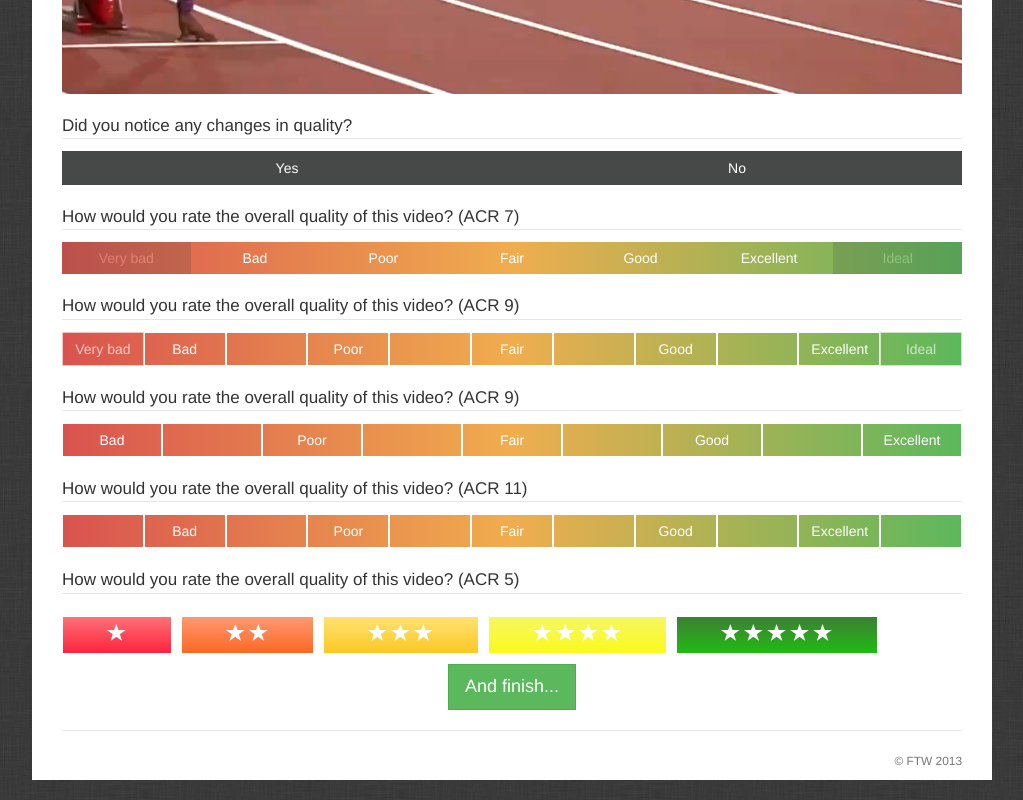
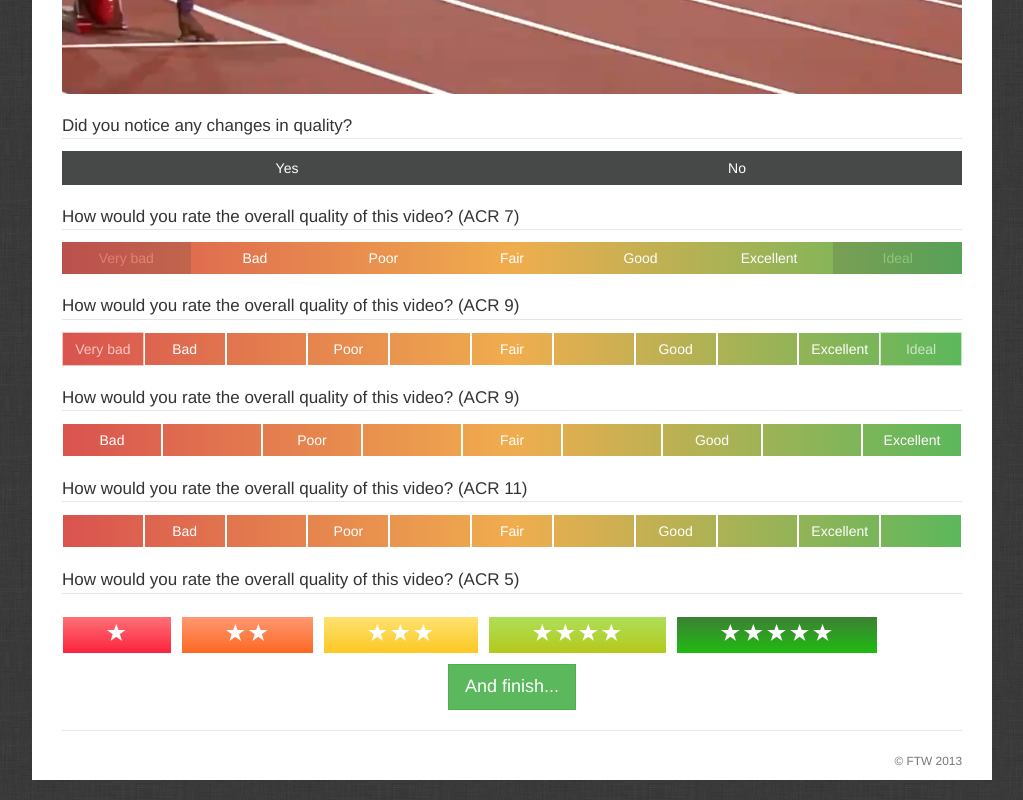
Before and after one commit to St1c/ratings, a plain HTML site: page index.html in a window 1280 px wide. Shown: the part 641-1441 px from the top of the page, without its empty margins (128-1151 px from the left). Drawn offline with Linux system fonts and the light colour scheme.

Commit message:
zeleno_zlto_netahajuca_farba

```diff
--- a/less/scale4.less
+++ b/less/scale4.less
@@ -84,7 +84,7 @@
 }
 
 .a-btn4 {
-    .lh-background-image(linear-gradient(to bottom, #F6F762 0%, #FAFA1C 100%));
+    .lh-background-image(linear-gradient(to bottom, #AEDF59 0%, #B4C91B 100%));
 }
 
 .a-btn5 {
```
